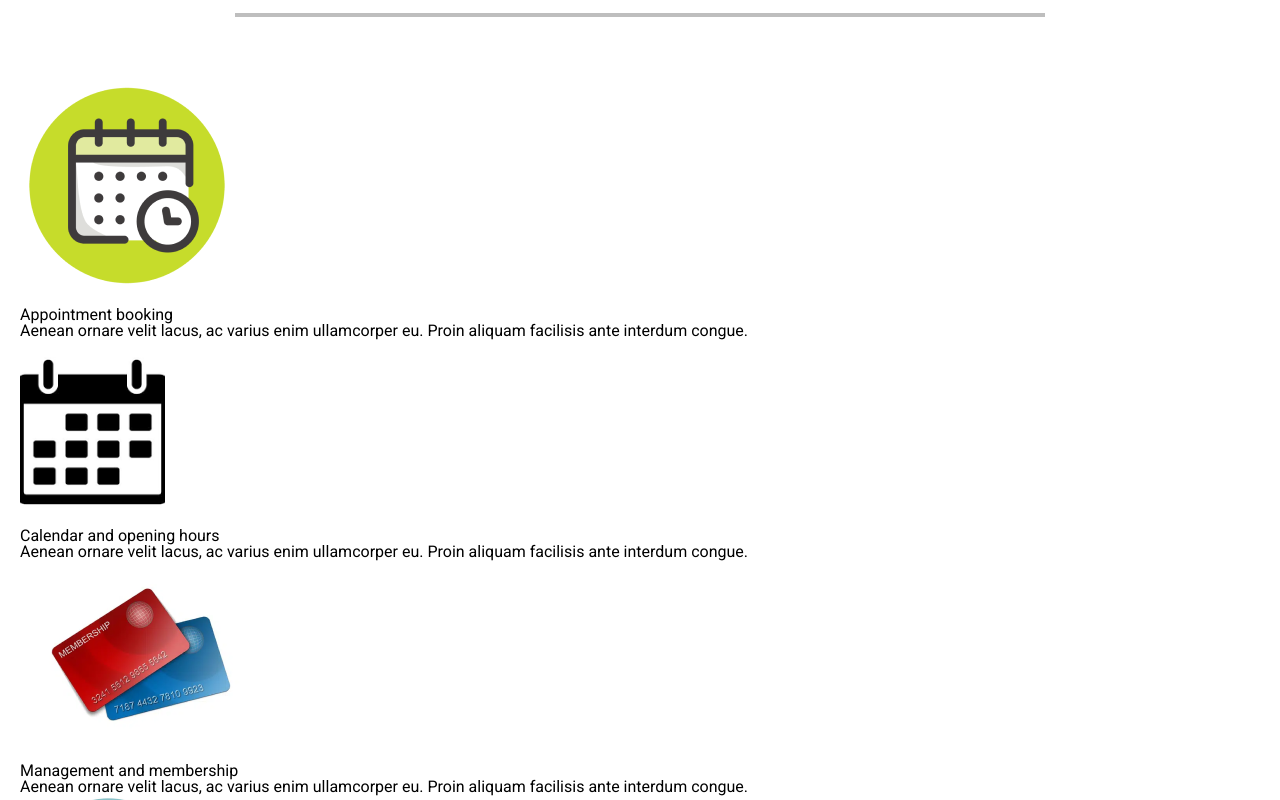
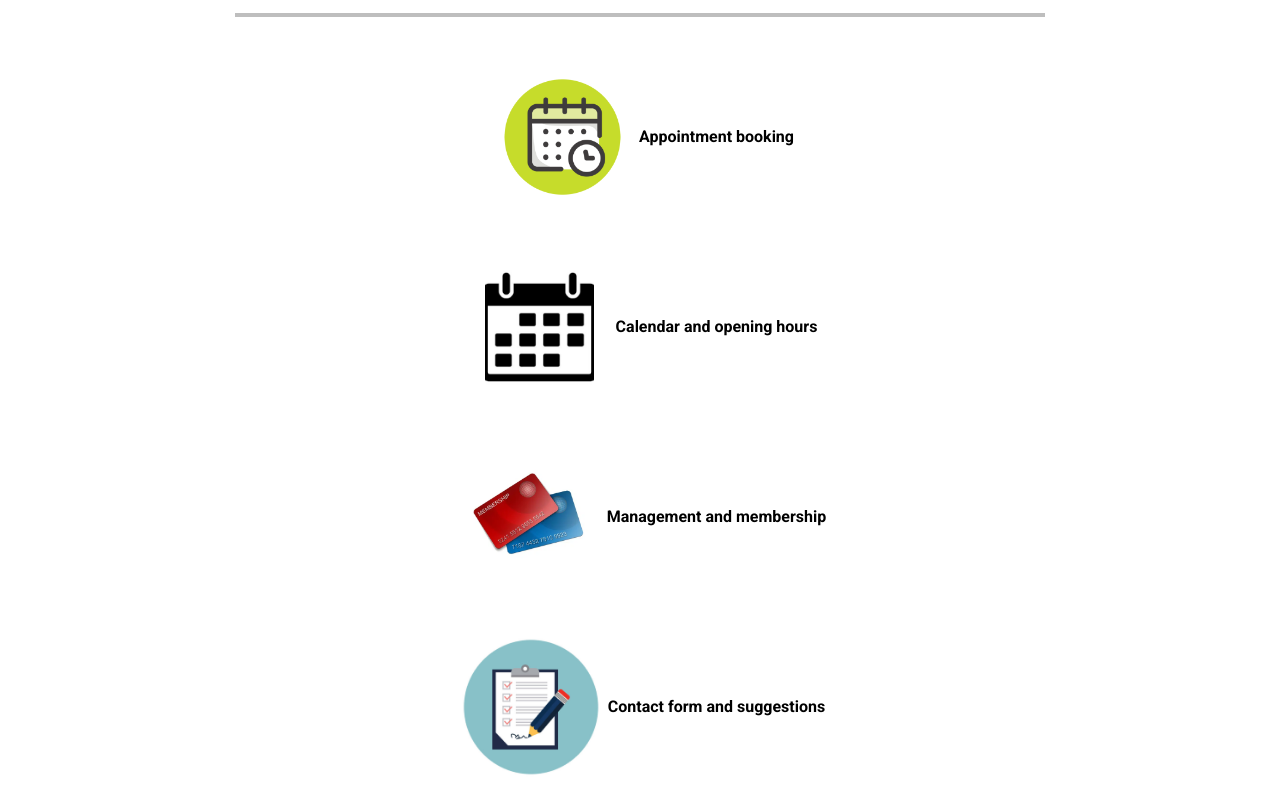
Before and after one commit to JulianRiedinger7/BaSP-M2023, a plain HTML site: page Week-04/index.html in a window 1280 px wide. Shown: the part 840-1640 px from the top of the page. Drawn offline with Linux system fonts and the light colour scheme.

Commit message:
BaSP-W04-2023: added styles to features section & created more utility classes

```diff
--- a/Week-04/css/common.css
+++ b/Week-04/css/common.css
@@ -27,6 +27,10 @@ body {
   text-align: center;
 }
 
+.font-bold {
+  font-weight: 700;
+}
+
 .separator {
   width: 65%;
   margin: 0 auto;
--- a/Week-04/css/content.css
+++ b/Week-04/css/content.css
@@ -2,7 +2,7 @@
   display: none;
 }
 
-.splash-section {
+.splash-section, .features-section {
   align-items: center;
   gap: 50px;
 }
@@ -36,5 +36,19 @@
 
 .splash-section h2, .splash-section p {
   color: #423C3C;
-  font-weight: 700;
 }
+
+.features-section article {
+  align-items: center;
+}
+
+.features-section article img {
+  width: 153px;
+  height: 140px;
+  object-fit: contain;
+}
+
+
+.features-section article p{
+  display: none;
+}
--- a/Week-04/index.html
+++ b/Week-04/index.html
@@ -80,10 +80,10 @@
           Hi, and welcome to Mega Rocket SA Gym
         </h1>
         <img src="../assets/img/splash.png" alt="gym machines">
-        <h2>
+        <h2 class="font-bold">
           A FREE AND FULLY RESPONSIVE SITE TEMPLATE
         </h2>
-        <p>
+        <p class="font-bold">
           Aenean ornare velit lacus, ac varius enim ullamcorper eu. Proin aliquam facilisis ante interdum congue.
           Integer mollis, nisl amet convallis, porttitor magna ullamcorper, amet egestas mauris. Ut magna
           finibus nisi nec lacinia. Nam maximus erat id euismod egestas. Pellentesque sapien ac quam.
@@ -91,10 +91,10 @@
         </p>
       </section>
       <div class="separator"></div>
-      <section class="features-section">
-        <article>
+      <section class="features-section flex-column">
+        <article class="flex">
           <img src="../assets/img/appointment.png" alt="appointment booking image">
-          <h3>
+          <h3 class="font-bold">
             Appointment booking
           </h3>
           <p>
@@ -102,9 +102,9 @@
             congue.
           </p>
         </article>
-        <article>
+        <article class="flex">
           <img src="../assets/img/calendar.png" alt="calendar image">
-          <h3>
+          <h3 class="font-bold">
             Calendar and opening hours
           </h3>
           <p>
@@ -112,9 +112,9 @@
             congue.
           </p>
         </article>
-        <article>
+        <article class="flex">
           <img src="../assets/img/membership.png" alt="membership credit cards image">
-          <h3>
+          <h3 class="font-bold">
             Management and membership
           </h3>
           <p>
@@ -122,9 +122,9 @@
             congue.
           </p>
         </article>
-        <article>
+        <article class="flex">
           <img src="../assets/img/contact-form.png" alt="contact and suggestions image">
-          <h3>
+          <h3 class="font-bold">
             Contact form and suggestions
           </h3>
           <p>
```
